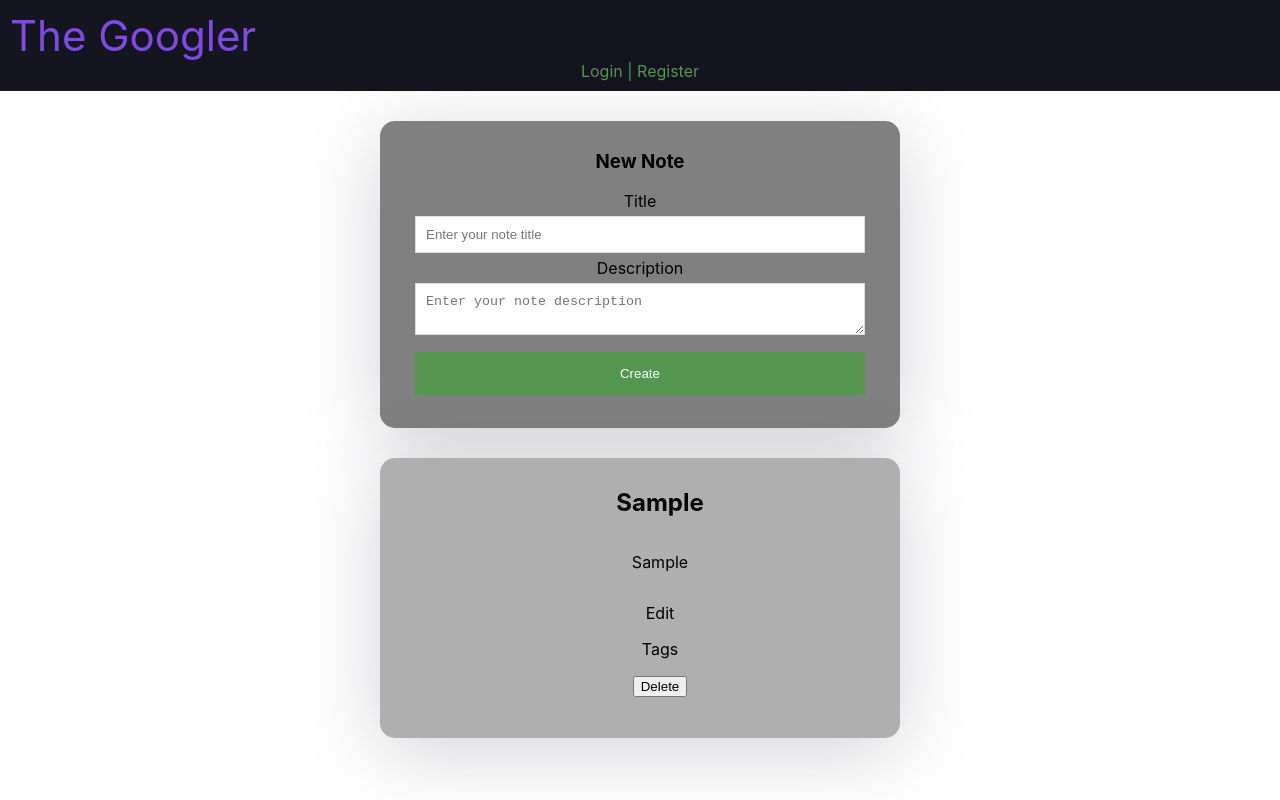
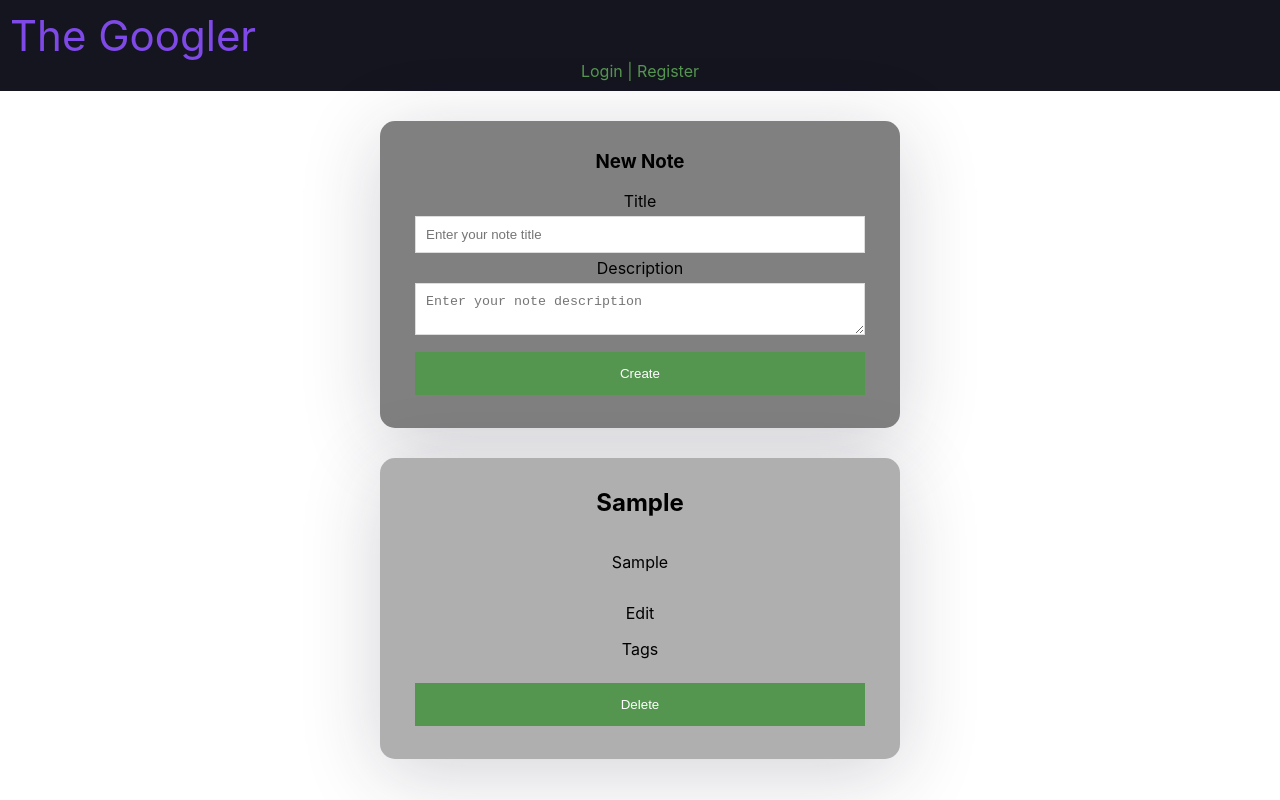
Before and after one commit to J-ustine/the-googler, a React (Create React App) app: page /register/userSpace in a window 1280 px wide. Both pictures are taken after typing "Sample", "Sample" into the empty fields and a click on the button "Create". Built offline with nearby package versions, Linux system fonts and the light colour scheme.

Commit message:
Implement the delete option for each note

```diff
--- /dev/null
+++ b/src/Delete.css
@@ -0,0 +1,9 @@
+.delete-button {
+  background-color: #54964f;
+  color: white;
+  padding: 14px 20px;
+  margin: 8px 0;
+  border: none;
+  cursor: pointer;
+  width: 100%;
+}
--- a/src/Delete.js
+++ b/src/Delete.js
@@ -1,5 +1,19 @@
 import React from "react";
+import "./Delete.css";
 
-export default function Delete() {
-  return <button>Delete</button>;
+export default function Delete(props) {
+  function deleteNote(e) {
+    e.preventDefault();
+    props.setNotesList(
+      props.notesList.filter(function (ele) {
+        return ele.title !== props.title;
+      })
+    );
+  }
+
+  return (
+    <button className="delete-button" onClick={deleteNote}>
+      Delete
+    </button>
+  );
 }
--- a/src/NotesList.css
+++ b/src/NotesList.css
@@ -1,15 +1,6 @@
 .notes-list {
-  background: rgb(175, 175, 175);
-  box-shadow: 0px 14px 80px rgba(34, 35, 58, 0.2);
-  border-radius: 15px;
-  width: 450px;
-  margin: auto;
-  padding: 10px 35px 25px 35px;
-  margin-top: 30px;
-}
-
-.notes-list-ul {
   list-style: none;
+  padding: 0;
 }
 
 .note-description {
@@ -19,3 +10,13 @@
   margin: 5px 10px 5px 0;
   padding: 10px;
 }
+
+.list-item {
+  background: rgb(175, 175, 175);
+  box-shadow: 0px 14px 80px rgba(34, 35, 58, 0.2);
+  border-radius: 15px;
+  width: 450px;
+  margin: auto;
+  padding: 10px 35px 25px 35px;
+  margin-top: 30px;
+}
--- a/src/NotesList.js
+++ b/src/NotesList.js
@@ -6,16 +6,21 @@ export default function NotesList(props) {
   return props.notesList.length === 0 ? (
     <h3>"You don't have notes yet"</h3>
   ) : (
-    <div className="notes-list">
-      <ul className="notes-list-ul">
+    <div>
+      <ul className="notes-list">
         {props.notesList.map((item, index) => {
           return (
-            <li key={index}>
+            <li key={index} className="list-item">
               <h2>{item.title}</h2>
               <p className="note-description">{item.description}</p>
               <p>Edit</p>
               <p>Tags</p>
-              <Delete />
+              <Delete
+                title={item.title}
+                description={item.description}
+                notesList={props.notesList}
+                setNotesList={props.setNotesList}
+              />
             </li>
           );
         })}
--- a/src/UserSpace.js
+++ b/src/UserSpace.js
@@ -8,7 +8,7 @@ export default function UserSpace() {
   return (
     <div className="user-space">
       <Form setNotesList={setNotesList} notesList={notesList} />
-      <NotesList notesList={notesList} />
+      <NotesList setNotesList={setNotesList} notesList={notesList} />
     </div>
   );
 }
```
